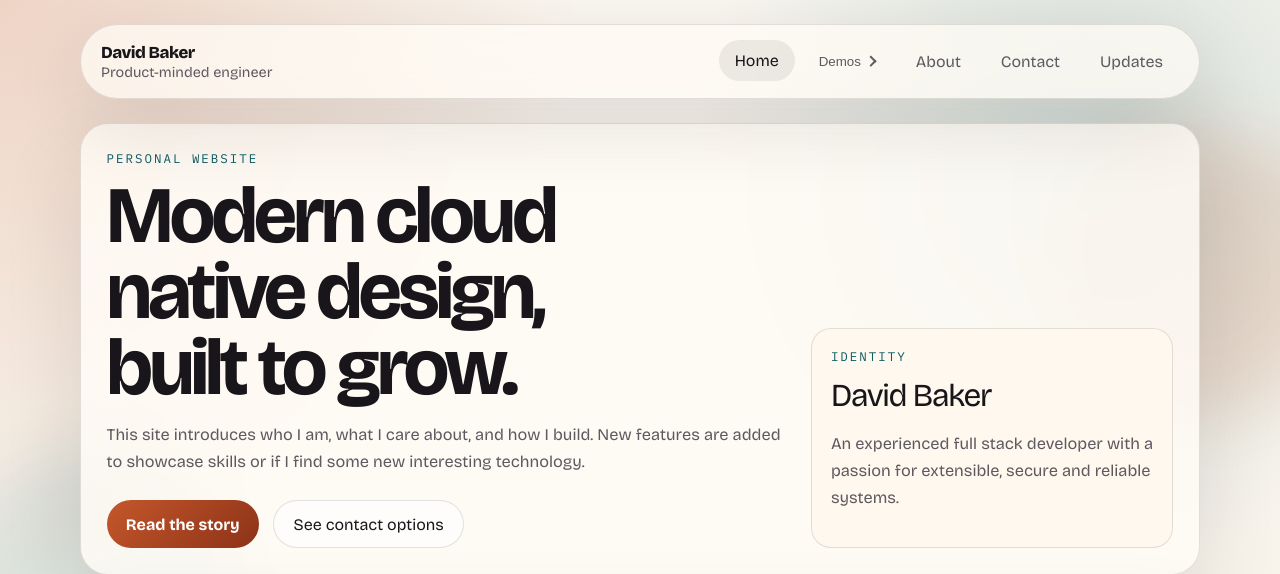
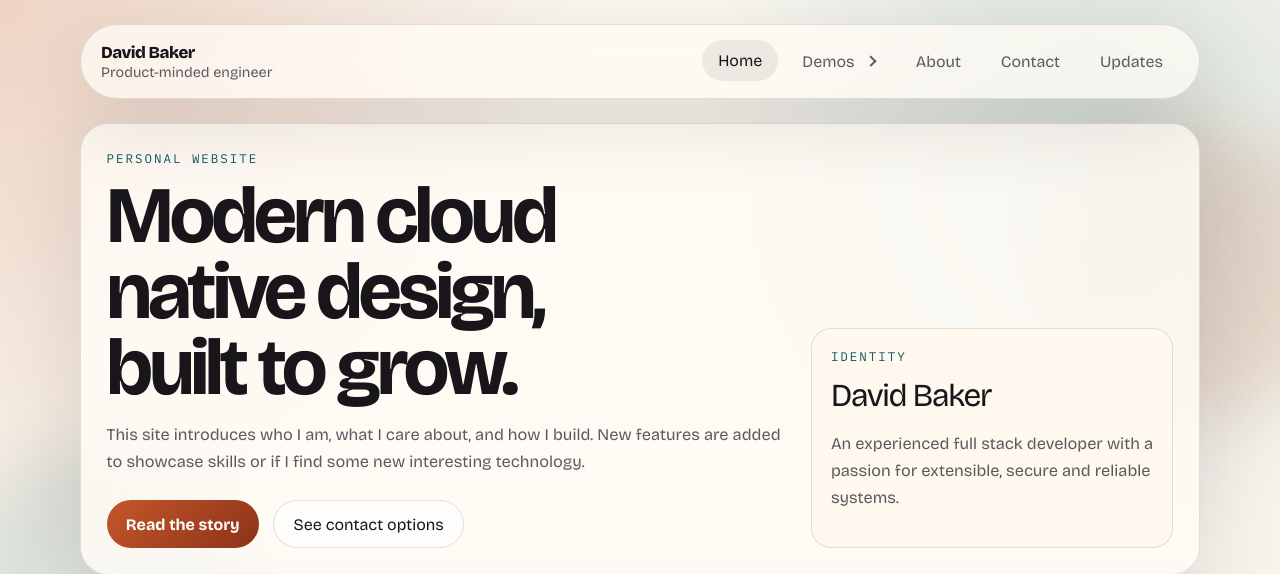
Before and after one commit to dabaker6/personal_website, a Flask app: page / in a window 1280 px wide. Shown: the top 574 px of the page. Run offline with Flask 3, Linux system fonts and the light colour scheme.

Commit message:
Update styling

```diff
--- a/static/css/site.css
+++ b/static/css/site.css
@@ -217,11 +217,15 @@ a {
 .nav-group-toggle {
     display: flex;
     align-items: center;
-    justify-content: space-between;
+    gap: 0.4rem;
     background: none;
     border: none;
     cursor: pointer;
     width: 100%;
+    font: inherit;
+    font-size: inherit;
+    font-weight: inherit;
+    letter-spacing: inherit;
 }
 
 .nav-submenu {
@@ -248,6 +252,16 @@ a {
         position: relative;
     }
 
+    .nav-group::before {
+        content: '';
+        position: absolute;
+        top: 100%;
+        left: 0;
+        right: 0;
+        height: 0.5rem;
+        z-index: 9;
+    }
+
     .nav-group-toggle {
         width: auto;
         position: relative;
@@ -267,9 +281,8 @@ a {
     .nav-submenu {
         display: none;
         position: absolute;
-        top: 100%;
+        top: calc(100% - 0.25rem);
         left: 0;
-        margin-top: 0.5rem;
         padding: 0.5rem;
         background: var(--panel);
         border: 1px solid var(--line);
```
